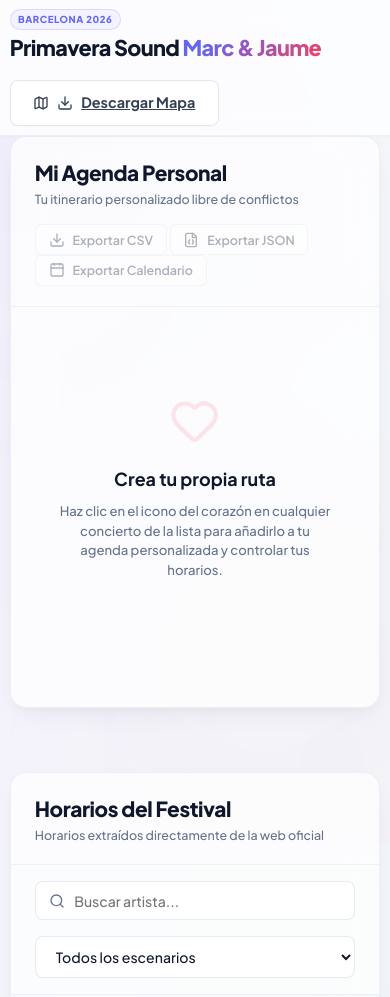
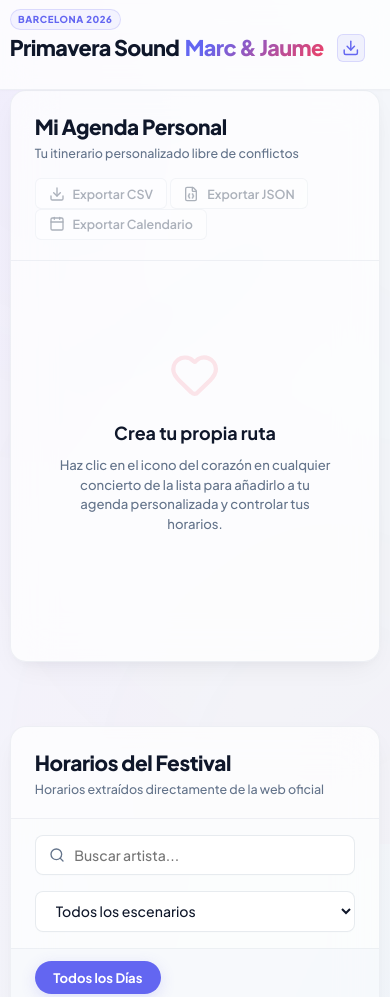
Before and after one commit to marcgime/primaveramarcyjaume, a website: page public/index.html in a window 390 px wide. Shown: the top 997 px of the page. Drawn offline with nearby package versions, Linux system fonts and the light colour scheme; no server answers.

Commit message:
feat: optimize map download button for mobile as an inline icon link

```diff
--- a/public/index.css
+++ b/public/index.css
@@ -147,6 +147,25 @@
 
 .scraper-action-zone {
   display: none;
+}
+
+.mobile-map-download-btn {
+  display: none;
+  align-items: center;
+  justify-content: center;
+  margin-left: 0.5rem;
+  color: var(--primary);
+  background: rgba(99, 102, 241, 0.08);
+  border: 1px solid rgba(99, 102, 241, 0.18);
+  padding: 0.25rem;
+  border-radius: 6px;
+  vertical-align: middle;
+  transition: var(--transition);
+}
+
+.mobile-map-download-btn:hover {
+  background: rgba(99, 102, 241, 0.15);
+  transform: translateY(-1px);
 }
 
 .header-content {
@@ -1088,6 +1107,10 @@
   }
   .app-title {
     font-size: 1.35rem;
+    display: flex;
+    align-items: center;
+    flex-wrap: wrap;
+    gap: 0.35rem;
   }
   .logo-area {
     gap: 0.1rem;
@@ -1095,6 +1118,12 @@
   .badge {
     font-size: 0.6rem;
     padding: 0.15rem 0.45rem;
+  }
+  #download-map-btn {
+    display: none !important;
+  }
+  .mobile-map-download-btn {
+    display: inline-flex;
   }
 }
 
--- a/public/index.html
+++ b/public/index.html
@@ -30,7 +30,12 @@
     <div class="header-content container">
       <div class="logo-area">
         <span class="badge badge-neon">BARCELONA 2026</span>
-        <h1 class="app-title">Primavera Sound <span class="gradient-text">Marc & Jaume</span></h1>
+        <h1 class="app-title">
+          Primavera Sound <span class="gradient-text">Marc & Jaume</span>
+          <a href="/data/mapaprimavera.pdf" download="mapaprimavera.pdf" class="mobile-map-download-btn" title="Descargar Mapa">
+            <i data-lucide="download" style="width: 1.1rem; height: 1.1rem;"></i>
+          </a>
+        </h1>
       </div>
       <div class="header-actions">
         <a href="/data/mapaprimavera.pdf" download="mapaprimavera.pdf" class="btn btn-secondary" id="download-map-btn">
```
